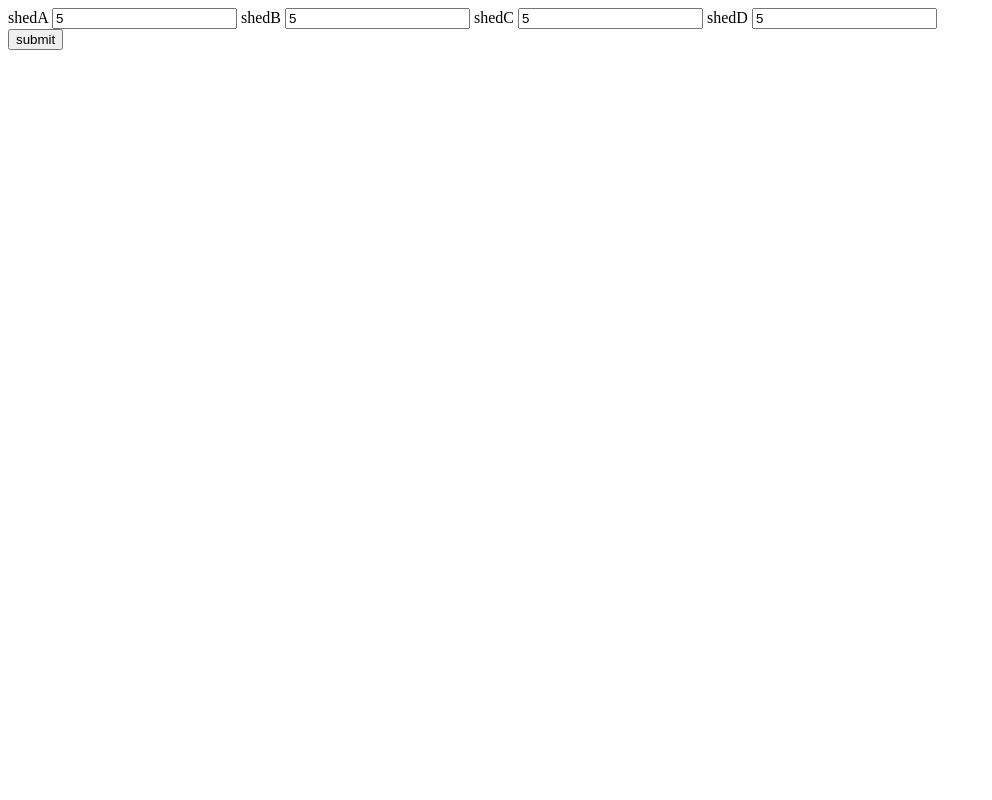
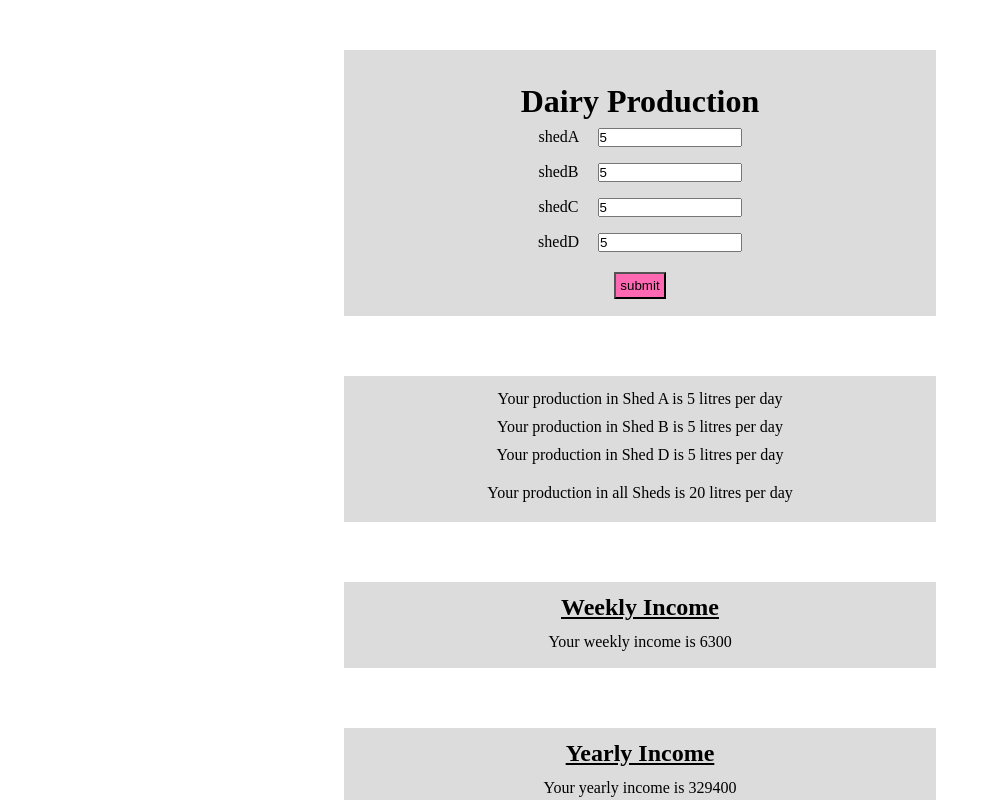
Before and after one commit to rebecca-2022/Dairy-Business, a plain HTML site: page index.html in a window 1280 px wide. Both pictures are taken after typing "5", "5", "5", "5" into the empty fields and a click on the button "submit". Shown: the top 800 px of the page, without its empty margins (0-992 px from the left). Drawn offline with Linux system fonts and the light colour scheme.

Commit message:
complet functionality

```diff
--- a/index.html
+++ b/index.html
@@ -10,35 +10,52 @@
 </head>
 <body>
     <div id="formcontainer">
+        <h1>Dairy Production</h1>
+        <div>
         <label for="shedA"> shedA </label>
         <input type="number"id="valueShedA">
+        </div><div>
         <label for="shedB"> shedB </label>
         <input type="number"id="valueShedB">
+        </div><div>
         <label for="shedC"> shedC </label>
         <input type="number"id="valueShedC">
+        </div><div>
         <label for="shedD"> shedD </label>
-        <input type="number"id="valueShedD">
+        <input type="number"id="valueShedD"></div>
         <div id="formbuttons">
             <button id="submitbutton">submit</button>
 
         </div>
 
     </div>
-
-
-
-
-
-
-
-
-
-
-
-
-
-
-
+    <div id="result">
+        <p id="resultShedA"></p>
+        <p id="resultShedB"></p>
+        <p id="resultShedC"></p>
+        <p id="resultShedD"></p>
+        <p id="totalShed"></p>
+    </div>
+    <div id="weekcontainer">
+        <h2>Weekly Income</h2>
+        <p id="weeklyIncome"></p>
+    </div>
+    <div id="yearcontainer">
+        <h2>Yearly Income</h2>
+        <p id="yearlyIncome"></p>
+        <p id="jan"></p>
+        <p id="feb"></p>
+        <p id="mar"></p>
+        <p id="apr"></p>
+        <p id="may"></p>
+        <p id="jun"></p>
+        <p id="jul"></p>
+        <p id="aug"></p>
+        <p id="sep"></p>
+        <p id="oct"></p>
+        <p id="nov"></p>
+        <p id="dec"></p>
+    </div>
 
 </body>
 <script src="index.js"></script>
--- a/index.js
+++ b/index.js
@@ -0,0 +1,63 @@
+
+
+    function dairyProduction() {
+        const inputA = parseInt(document.getElementById("valueShedA").value);
+        document.getElementById("resultShedA").innerHTML = "Your production in Shed A is " + inputA + " litres per day ";
+
+        const inputB = parseInt(document.getElementById("valueShedB").value);
+        document.getElementById("resultShedB").innerHTML = "Your production in Shed B is " + inputB + " litres per day ";
+
+        const inputC = parseInt(document.getElementById("valueShedC").value);
+        document.getElementById("resultShedC").innerHTML = "Your production in Shed C is  " + inputC + " litres per day ";
+
+        const inputD = parseInt(document.getElementById("valueShedD").value);
+        document.getElementById("resultShedC").innerHTML = "Your production in Shed D is " + inputD + " litres per day ";
+
+        var totalProduction = parseInt(inputA + inputB + inputC + inputD);
+        document.getElementById("totalShed").innerHTML = "Your production in all Sheds is " + totalProduction + " litres per day ";
+
+        var weeklyIncome = totalProduction * 45 * 7;
+        document.getElementById("weeklyIncome").innerHTML = "Your weekly income is  " + weeklyIncome;
+
+        var yearlyIncome = totalProduction * 45 * 366;
+        document.getElementById("yearlyIncome").innerHTML = "Your yearly income is " + yearlyIncome;
+
+        var jan = totalProduction * 45 * 31;
+        document.getElementById("jan").innerHTML = "Your January income is " + jan;
+
+        var feb = totalProduction * 45 * 29;
+        document.getElementById("feb").innerHTML = "Your February income is " + feb;
+
+        var mar = totalProduction * 45 * 31;
+        document.getElementById("mar").innerHTML = "Your March income is " + mar;
+
+        var apr = totalProduction * 45 * 30;
+        document.getElementById("apr").innerHTML = "Your April income is " + apr;
+
+        var may = totalProduction * 45 * 31;
+        document.getElementById("may").innerHTML = "Your May income is " + may;
+
+        var jun = totalProduction * 45 * 30;
+        document.getElementById("jun").innerHTML = "Your June income is " + jun;
+
+        var jul = totalProduction * 45 * 31;
+        document.getElementById("jul").innerHTML = "Your July income is " + jul;
+
+        var aug = totalProduction * 45 * 31;
+        document.getElementById("aug").innerHTML = "Your August income is " + aug;
+
+        var sep = totalProduction * 45 * 30;
+        document.getElementById("sep").innerHTML = "Your September income is " + sep;
+
+        var oct = totalProduction * 45 * 31;
+        document.getElementById("oct").innerHTML = "Your October income is " + oct;
+
+        var nov = totalProduction * 45 * 30;
+        document.getElementById("nov").innerHTML = "Your November income is " + nov;
+
+        var dec = totalProduction * 45 * 31;
+        document.getElementById("dec").innerHTML = "Your Dec income is " + dec;
+
+    }
+
+    submitbutton.addEventListener("click", dairyProduction);
--- a/style.css
+++ b/style.css
@@ -0,0 +1,68 @@
+*{
+    margin: 0;
+    padding: 0;
+}
+#formcontainer{
+    display: flex;
+    flex-direction: column;
+    width: 45%;
+    margin: 50px auto;
+    text-align: center;
+    background-color: gainsboro;
+    height: 250px;
+
+}
+div{
+    padding: 8px;
+}
+div label{
+    margin-right: 15px;
+}
+div input{
+    width: 25%;
+}
+#formcontainer h1{
+    margin-top: 25px;
+}
+#submitbutton{
+    background-color: hotpink;
+    padding: 4px;
+    margin-top: 4px;
+}
+
+#result{
+    background-color: gainsboro;
+    margin: 60px auto;
+    height: 130px;
+    width: 45%;
+    text-align: center;
+    align-items: center;
+}
+#result p{
+    padding-top: 6px;
+    padding-bottom: 4px;
+}
+#weekcontainer{
+    background-color: gainsboro;
+    margin: 60px auto;
+    height: 70px;
+    width: 45%;
+    text-align: center;
+}
+#weekcontainer h2{
+    margin-top: 4px;
+    margin-bottom: 12px;
+    text-decoration: underline;
+}
+#yearcontainer{
+    background-color: gainsboro;
+    margin: 60px auto;
+    height: 270px ;
+    width: 45%;
+    text-align: center;
+}
+#yearcontainer h2{
+    margin-top: 4px;
+    margin-bottom: 12px;
+    text-decoration: underline;
+}
```
Also changed, not shown: 1 other file.
